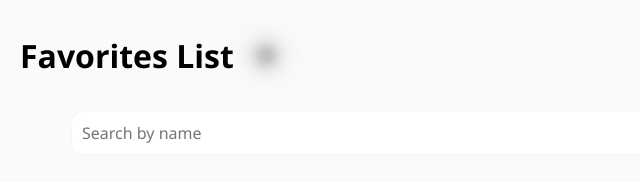
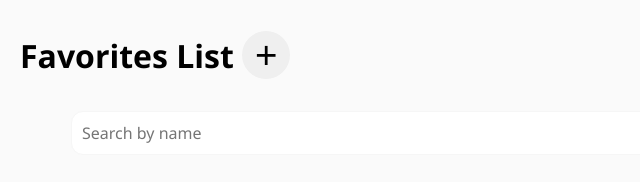
Before and after one commit to 666callmesometimes/cnf-favourites, a plain HTML site: page index.html in a window 1280 px wide. Shown: the full height of the page, 0-640 px from the left. Drawn offline with Linux system fonts and the light colour scheme.

Commit message:
Update style.css

```diff
--- a/style.css
+++ b/style.css
@@ -52,8 +52,6 @@ button {
     margin-top: 10px;
     padding: 10px 20px;
     border-radius: 3rem;
-    filter: blur(8px);
-    -webkit-filter: blur(8px);
 }
 
 ul {
```
